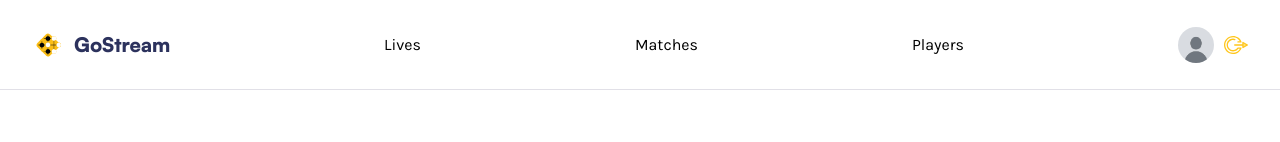
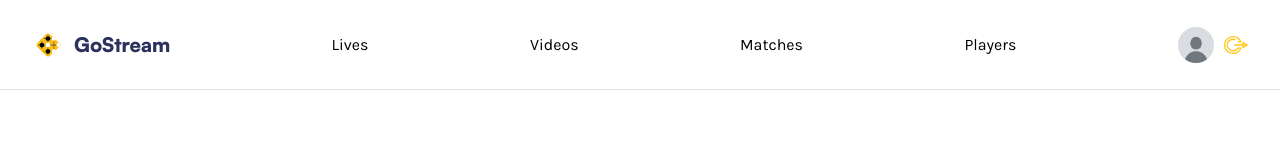
Before and after one commit to sadok-lajmi/TenukiGo-2025, a Next.js app in the folder frontend/: page / in a window 1280 px wide. Shown: the top 142 px of the page. Built offline with nearby package versions, Linux system fonts and the light colour scheme; no server answers.

Commit message:
ajout de videos à la navbar (c plus clair)

```diff
--- a/frontend/components/Navbar.tsx
+++ b/frontend/components/Navbar.tsx
@@ -18,6 +18,10 @@ const Navbar = () => {
 
             <Link href="/watchlist">
                 <button>Lives</button>
+            </Link>
+
+            <Link href="/">
+                <button>Videos</button>
             </Link>
 
             <Link href="/matches">
```
